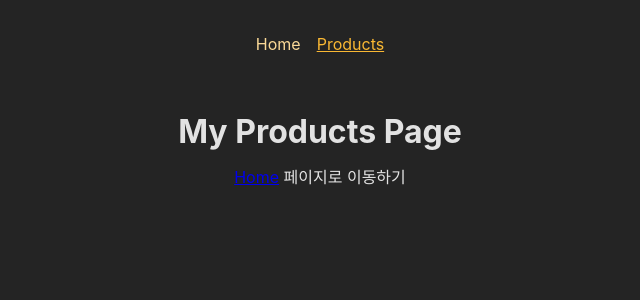
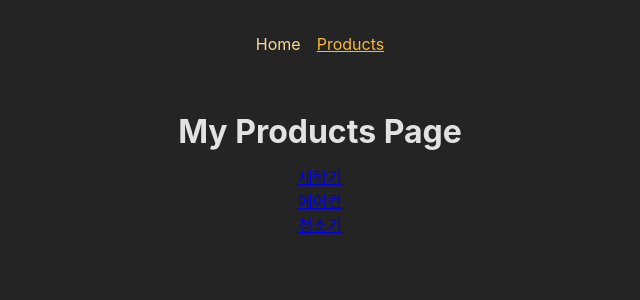
Before and after one commit to yunjeongg/REACT_STUDY20240612, a React (Create React App) app: page /abc/products in a window 1280 px wide. Shown: the top 300 px of the page, without its empty margins (320-960 px from the left). Built offline with nearby package versions, Linux system fonts and the light colour scheme.

Commit message:
# 89. router 6 : 동적라우팅, 라우터로 파라미터 얻기

```diff
--- /dev/null
+++ b/src/components/RouteExample/pages/ProductDetail.js
@@ -0,0 +1,18 @@
+import React from 'react'
+import { useParams } from 'react-router-dom'
+
+const ProductDetail = () => {
+
+  // 주소에 전달된 파라미터 읽기
+  const params = useParams();
+
+  console.log(params);
+  return (
+    <>
+      <h1>제품 상세보기 화면</h1>
+      <p>제품ID: {params.prodId}, 페이지번호: {params.pageNo}</p>
+    </>
+  )
+}
+
+export default ProductDetail
--- a/src/components/RouteExample/pages/Products.js
+++ b/src/components/RouteExample/pages/Products.js
@@ -1,6 +1,12 @@
 import React from 'react'
 import { Link } from 'react-router-dom';
 
+const DUMMY_PRODUCTS =
+[
+  { id: 'p1', name: '세탁기'},
+  { id: 'p2', name: '에어컨'},
+  { id: 'p3', name: '청소기'},
+]
 const Products = () => {
 
   console.log("Products");
@@ -8,9 +14,15 @@ const Products = () => {
   return (
     <>
       <h1>My Products Page</h1>
-      <p>
-        <Link to='..'>Home</Link> 페이지로 이동하기
-      </p>
+      <ul>
+        {
+          DUMMY_PRODUCTS.map(prod => (
+            <li key={prod.id}>
+              <Link to={`${prod.id}/page/10`}>{prod.name}</Link>
+            </li>
+          ))
+        }
+      </ul>
     </>
   )
 }
```
Also changed, not shown: src/App.js (+7 -1 lines).
